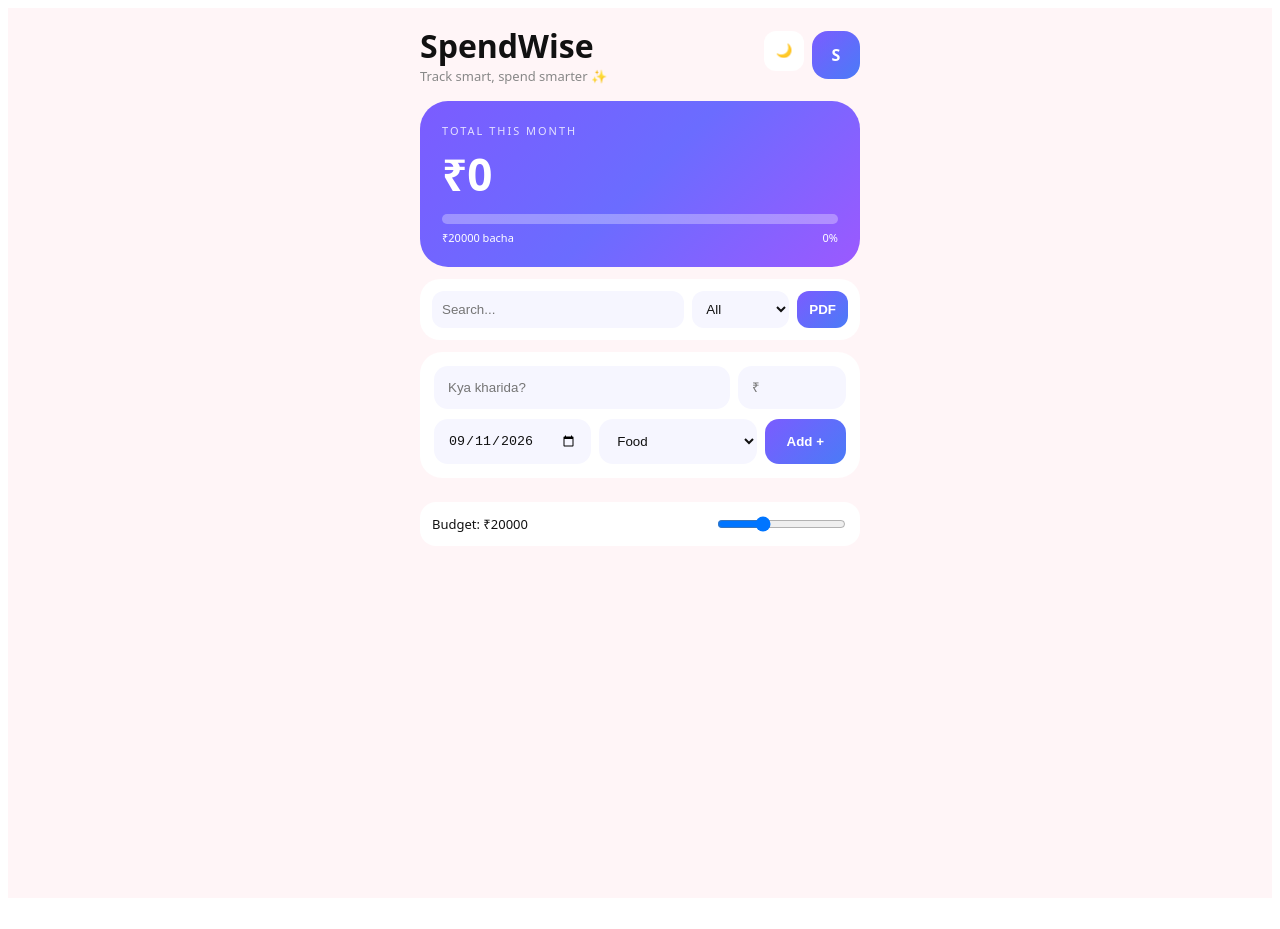
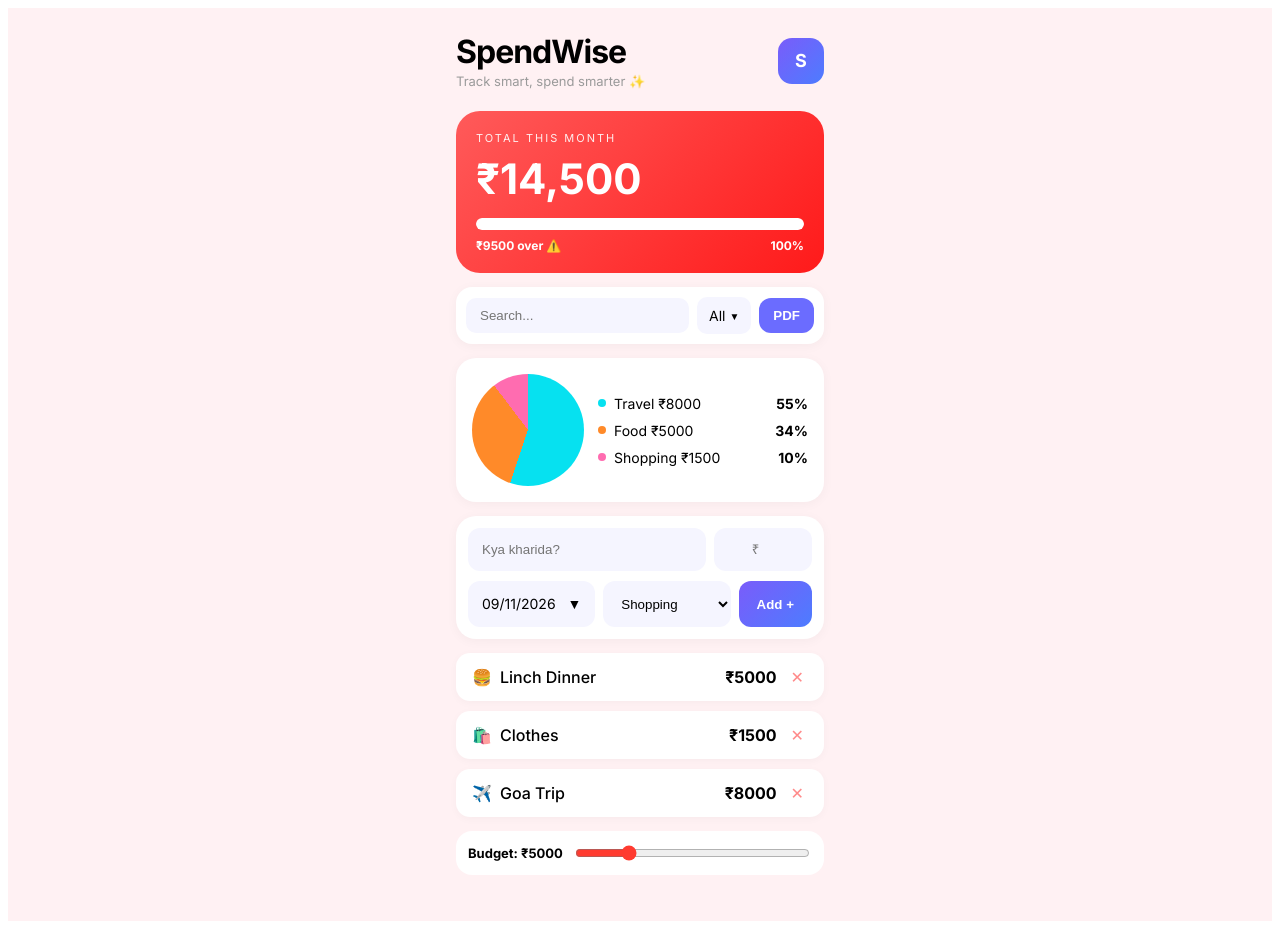
Before and after one commit to profitvertex-dot/SpendWise01, a React (Vite) app: page / in a window 1280 px wide. Before the commit the page ends 906 px from the top, so only its background shows below. Built offline with nearby package versions, Linux system fonts and the light colour scheme.

Commit message:
Update App.tsx

```diff
--- a/src/App.tsx
+++ b/src/App.tsx
@@ -3,136 +3,136 @@ import { useState, useEffect, useMemo } from 'react'
 type Cat = 'Food' | 'Gym' | 'Travel' | 'Shopping' | 'Other'
 type Expense = { id: string; title: string; amount: number; dateISO: string; cat: Cat }
 
-const catMeta: Record<Cat, {emoji: string, color: string, bg: string}> = {
-  Food: {emoji: '🍔', color: '#FF9E42', bg: '#FFF0E0'},
-  Gym: {emoji: '💪', color: '#A855F7', bg: '#F5E8FF'},
-  Travel: {emoji: '✈️', color: '#22D3EE', bg: '#E0FBFF'},
-  Shopping: {emoji: '🛍️', color: '#F472B6', bg: '#FFE4F0'},
-  Other: {emoji: '💸', color: '#FB7185', bg: '#FFE0E5'},
+const catMeta: Record<Cat, {emoji: string, color: string}> = {
+  Food: {emoji: '🍔', color: '#FF8A29'},
+  Gym: {emoji: '💪', color: '#A855F7'},
+  Travel: {emoji: '✈️', color: '#06E1F0'},
+  Shopping: {emoji: '🛍️', color: '#FF6CB0'},
+  Other: {emoji: '💸', color: '#FF5A5A'},
 }
 
 export default function App(){
   const [expenses, setExpenses] = useState<Expense[]>(()=>{
-    try{ return JSON.parse(localStorage.getItem('spendwise-final')||'[]') }catch{ return [] }
+    try{
+      const saved = localStorage.getItem('spendwise-final')
+      if(saved) return JSON.parse(saved)
+      return [
+        {id:"1",title:"Linch Dinner",amount:5000,cat:"Food" as Cat,dateISO:"2026-09-11"},
+        {id:"2",title:"Clothes",amount:1500,cat:"Shopping" as Cat,dateISO:"2026-09-11"},
+        {id:"3",title:"Goa Trip",amount:8000,cat:"Travel" as Cat,dateISO:"2026-09-11"}
+      ]
+    }catch{ return [] }
   })
-  const [budget, setBudget] = useState(()=> Number(localStorage.getItem('spendwise-budget')||'20000'))
-  const [dark, setDark] = useState(()=> localStorage.getItem('sw-dark')==='1')
+  const [budget, setBudget] = useState(()=> Number(localStorage.getItem('sw-budget')||'5000'))
   const [title, setTitle] = useState('')
   const [amount, setAmount] = useState('')
-  const [cat, setCat] = useState<Cat>('Food')
-  const [date, setDate] = useState(()=> new Date().toISOString().slice(0,10))
+  const [cat, setCat] = useState<Cat>('Shopping')
   const [q, setQ] = useState('')
-  const [filterCat, setFilterCat] = useState<Cat|'All'>('All')
 
   useEffect(()=>{ localStorage.setItem('spendwise-final', JSON.stringify(expenses)) },[expenses])
-  useEffect(()=>{ localStorage.setItem('spendwise-budget', String(budget)) },[budget])
-  useEffect(()=>{ localStorage.setItem('sw-dark', dark?'1':'0') },[dark])
+  useEffect(()=>{ localStorage.setItem('sw-budget', String(budget)) },[budget])
 
-  const filteredAll = useMemo(()=> expenses.filter(e=> e.dateISO.startsWith(new Date().toISOString().slice(0,7))), [expenses])
-  const total = filteredAll.reduce((a,b)=> a+b.amount,0)
-  const pct = Math.min(100, Math.round((total/budget)*100))
+  const total = expenses.reduce((a,b)=> a+b.amount,0)
+  const isOver = total > budget
+  const overAmt = total - budget
 
   const byCat = useMemo(()=>{
     const m = new Map<Cat, number>()
-    for(const e of filteredAll) m.set(e.cat, (m.get(e.cat)||0)+e.amount)
+    for(const e of expenses) m.set(e.cat, (m.get(e.cat)||0)+e.amount)
     return Array.from(m.entries()).sort((a,b)=> b[1]-a[1])
-  },[filteredAll])
+  },[expenses])
 
-  // pie gradient
   const pieGradient = useMemo(()=>{
+    if(total===0) return '#eee 0% 100%'
     let acc=0; return byCat.map(([c,sum])=>{
-      const p = (sum/total)*100
-      const start=acc; acc+=p
-      return `${catMeta[c].color} ${start}% ${acc}%`
+      const p = (sum/total)*100; const s=acc; acc+=p
+      return `${catMeta[c].color} ${s}% ${acc}%`
     }).join(', ')
   },[byCat,total])
 
-  const list = useMemo(()=> filteredAll.filter(e=>{
-    const okQ = e.title.toLowerCase().includes(q.toLowerCase())
-    const okC = filterCat==='All' || e.cat===filterCat
-    return okQ && okC
-  }),[filteredAll,q,filterCat])
+  const filtered = expenses.filter(e=> e.title.toLowerCase().includes(q.toLowerCase()))
 
   const add = ()=>{
     if(!title.trim()||!amount) return
-    setExpenses([{id:Date.now().toString(), title:title.trim(), amount:Number(amount), cat, dateISO:date},...expenses])
+    setExpenses([{id:Date.now().toString(), title:title.trim(), amount:Number(amount), cat, dateISO: new Date().toISOString().slice(0,10)},...expenses])
     setTitle(''); setAmount('')
   }
+
   const exportPDF = ()=>{
-    const txt = list.map(e=> `${e.dateISO} | ${e.cat} | ${e.title} | ₹${e.amount}`).join('\n')
-    const blob = new Blob([`SpendWise Report\nTotal: ₹${total}\n\n${txt}`], {type:'text/plain'})
+    const txt = expenses.map(e=> `${e.dateISO} | ${e.cat} | ${e.title} | ₹${e.amount}`).join('\n')
+    const blob = new Blob([`SpendWise Report\nTotal: ₹${total}\nBudget: ₹${budget}\n\n${txt}`], {type:'text/plain'})
     const url = URL.createObjectURL(blob); const a=document.createElement('a'); a.href=url; a.download=`SpendWise-${Date.now()}.txt`; a.click()
   }
 
-  const bg = dark?'#111113':'#FFF5F7'
-  const cardBg = dark?'#1E1E22':'#fff'
-  const text = dark?'#fff':'#111'
-  const sub = dark?'#999':'#888'
+  return(
+    <div style={{minHeight:'100vh', background:'#FFF1F3', fontFamily:'Inter, system-ui', paddingBottom:30}}>
+      <div style={{maxWidth:400, margin:'0 auto', padding:16, boxSizing:'border-box'}}>
 
-  return(
-    <div style={{minHeight:'100vh', background:bg, color:text, fontFamily:'system-ui', paddingBottom:90}}>
-      <div style={{maxWidth:440, margin:'0 auto', padding:16}}>
-        <div style={{display:'flex', justifyContent:'space-between', alignItems:'center'}}>
-          <div><h1 style={{margin:0, fontSize:32, fontWeight:900}}>SpendWise</h1><p style={{margin:0, color:sub, fontSize:13}}>Track smart, spend smarter ✨</p></div>
-          <div style={{display:'flex', gap:8}}>
-            <button onClick={()=> setDark(!dark)} style={{width:40, height:40, borderRadius:12, border:0, background:cardBg, cursor:'pointer'}}>{dark?'☀️':'🌙'}</button>
-            <div style={{width:48, height:48, borderRadius:16, background:'linear-gradient(135deg,#7B5CFF,#4A7BF7)', display:'grid', placeItems:'center', color:'#fff', fontWeight:900}}>S</div>
+        {/* HEADER */}
+        <div style={{display:'flex', justifyContent:'space-between', alignItems:'center', padding:'8px 0'}}>
+          <div><h1 style={{margin:0, fontSize:32, fontWeight:900, letterSpacing:-1}}>SpendWise</h1><p style={{margin:'2px 0 0 0', color:'#9A9A9A', fontSize:13}}>Track smart, spend smarter ✨</p></div>
+          <div style={{width:46, height:46, borderRadius:14, background:'linear-gradient(135deg,#7A5CFA,#4D7CFF)', display:'grid', placeItems:'center', color:'#fff', fontWeight:800, fontSize:18}}>S</div>
+        </div>
+
+        {/* TOTAL CARD - RED WHEN OVER */}
+        <div style={{background: isOver? 'linear-gradient(135deg,#FF5A5A,#FF1A1A)' : 'linear-gradient(135deg,#7A5CFA 0%, #6E6CFF 50%, #9B5CFF 100%)', borderRadius:24, padding:20, marginTop:14, color:'#fff', transition:'0.3s'}}>
+          <p style={{margin:0, fontSize:11, letterSpacing:2, opacity:0.9}}>TOTAL THIS MONTH</p>
+          <h1 style={{margin:'8px 0 14px 0', fontSize:42, fontWeight:900}}>₹{total.toLocaleString('en-IN')}</h1>
+          <div style={{height:12, background:'rgba(255,255,255,0.4)', borderRadius:20, overflow:'hidden'}}>
+            <div style={{height:'100%', width:'100%', background:'#fff', borderRadius:20}}/>
+          </div>
+          <div style={{display:'flex', justifyContent:'space-between', marginTop:8, fontSize:12, fontWeight:700}}>
+            <span>{isOver? `₹${overAmt} over ⚠️` : `₹${budget-total} bacha`}</span><span>100%</span>
           </div>
         </div>
 
-        <div style={{background:'linear-gradient(135deg,#7B5CFF 0%, #6B6CFF 50%, #9B59FF 100%)', borderRadius:28, padding:22, marginTop:16, color:'#fff'}}>
-          <p style={{margin:0, fontSize:11, letterSpacing:2, opacity:0.8}}>TOTAL THIS MONTH</p>
-          <h1 style={{margin:'6px 0', fontSize:44, fontWeight:900}}>₹{total.toLocaleString('en-IN')}</h1>
-          <div style={{height:10, background:'rgba(255,255,255,0.3)', borderRadius:10, overflow:'hidden', marginTop:10}}>
-            <div style={{height:'100%', width:`${pct}%`, background:'#fff', borderRadius:10}}/>
-          </div>
-          <div style={{display:'flex', justifyContent:'space-between', marginTop:6, fontSize:11}}><span>₹{budget-total>=0? `${budget-total} bacha` : `${Math.abs(budget-total)} over`}</span><span>{pct}%</span></div>
+        {/* SEARCH - FIXED PDF BAHAR */}
+        <div style={{background:'#fff', borderRadius:16, padding:10, marginTop:14, display:'flex', gap:8, alignItems:'center', width:'100%', boxSizing:'border-box', boxShadow:'0 2px 12px rgba(0,0,0,0.04)'}}>
+          <input value={q} onChange={e=> setQ(e.target.value)} placeholder="Search..." style={{flex:'1 1 0', minWidth:0, padding:'10px 14px', borderRadius:10, border:0, background:'#F5F5FF', outline:'none'}}/>
+          <div style={{padding:'10px 12px', borderRadius:10, background:'#F5F5FF', fontSize:14, flexShrink:0, display:'flex', alignItems:'center', gap:4, whiteSpace:'nowrap'}}>All <span style={{fontSize:10}}>▼</span></div>
+          <button onClick={exportPDF} style={{padding:'10px 14px', borderRadius:12, border:0, background:'#6B6CFF', color:'#fff', fontWeight:700, flexShrink:0, cursor:'pointer'}}>PDF</button>
         </div>
 
-        <div style={{background:cardBg, borderRadius:20, padding:12, marginTop:12, display:'flex', gap:8}}>
-          <input value={q} onChange={e=> setQ(e.target.value)} placeholder="Search..." style={{flex:1, padding:10, borderRadius:12, border:0, background: dark?'#2A2A2E':'#F6F6FF', color:text}}/>
-          <select value={filterCat} onChange={e=> setFilterCat(e.target.value as any)} style={{padding:10, borderRadius:12, border:0, background: dark?'#2A2A2E':'#F6F6FF', color:text}}>
-            <option value="All">All</option><option>Food</option><option>Gym</option><option>Travel</option><option>Shopping</option><option>Other</option>
-          </select>
-          <button onClick={exportPDF} style={{padding:'0 12px', borderRadius:12, border:0, background:'linear-gradient(135deg,#7B5CFF,#4A7BF7)', color:'#fff', fontWeight:700}}>PDF</button>
-        </div>
-
-        {total>0 && (
-          <div style={{background:cardBg, borderRadius:22, padding:16, marginTop:12, display:'flex', gap:16, alignItems:'center'}}>
-            <div style={{width:110, height:110, borderRadius:'50%', background:`conic-gradient(${pieGradient})`}}/>
-            <div style={{flex:1, display:'grid', gap:8}}>
+        {/* PIE CHART */}
+        <div style={{background:'#fff', borderRadius:20, padding:16, marginTop:14, display:'flex', gap:14, alignItems:'center', width:'100%', boxSizing:'border-box', boxShadow:'0 2px 12px rgba(0,0,0,0.04)'}}>
+          <div style={{width:112, height:112, borderRadius:'50%', background:`conic-gradient(${pieGradient})`, flexShrink:0}}/>
+          <div style={{flex:1, minWidth:0, display:'grid', gap:10}}>
             {byCat.map(([c,sum])=>{
               const p=Math.round((sum/total)*100)
-                return <div key={c} style={{display:'flex', justifyContent:'space-between', fontSize:13}}><span><span style={{display:'inline-block', width:8, height:8, borderRadius:10, background:catMeta[c].color, marginRight:6}}></span>{c} ₹{sum}</span><b>{p}%</b></div>
+              return <div key={c} style={{display:'flex', justifyContent:'space-between', fontSize:14, gap:8}}><span style={{display:'flex', alignItems:'center', gap:8, minWidth:0, overflow:'hidden'}}><span style={{width:8, height:8, borderRadius:10, background:catMeta[c].color, flexShrink:0}}></span><span style={{overflow:'hidden', textOverflow:'ellipsis', whiteSpace:'nowrap'}}>{c} ₹{sum}</span></span><b style={{flexShrink:0}}>{p}%</b></div>
             })}
           </div>
         </div>
-        )}
 
-        <div style={{background:cardBg, borderRadius:22, padding:14, marginTop:12, display:'grid', gap:10}}>
-          <div style={{display:'flex', gap:8}}>
-            <input value={title} onChange={e=> setTitle(e.target.value)} placeholder="Kya kharida?" style={{flex:1, padding:14, borderRadius:14, border:0, background: dark?'#2A2A2E':'#F6F6FF', color:text}}/>
-            <input value={amount} onChange={e=> setAmount(e.target.value)} type="number" placeholder="₹" style={{width:80, padding:14, borderRadius:14, border:0, background: dark?'#2A2A2E':'#F6F6FF', color:text}}/>
+        {/* ADD INPUTS - FIXED NICHE WALE */}
+        <div style={{background:'#fff', borderRadius:20, padding:12, marginTop:14, display:'grid', gap:10, width:'100%', boxSizing:'border-box', boxShadow:'0 2px 12px rgba(0,0,0,0.04)'}}>
+          <div style={{display:'flex', gap:8, width:'100%', boxSizing:'border-box'}}>
+            <input value={title} onChange={e=> setTitle(e.target.value)} placeholder="Kya kharida?" style={{flex:1, minWidth:0, padding:14, borderRadius:12, border:0, background:'#F5F5FF', outline:'none'}}/>
+            <input value={amount} onChange={e=> setAmount(e.target.value)} type="number" placeholder="₹" style={{width:70, flexShrink:0, padding:14, borderRadius:12, border:0, background:'#F5F5FF', textAlign:'center'}}/>
           </div>
-          <div style={{display:'flex', gap:8}}>
-            <input type="date" value={date} onChange={e=> setDate(e.target.value)} style={{flex:1, padding:14, borderRadius:14, border:0, background: dark?'#2A2A2E':'#F6F6FF', color:text}}/>
-            <select value={cat} onChange={e=> setCat(e.target.value as Cat)} style={{flex:1, padding:14, borderRadius:14, border:0, background: dark?'#2A2A2E':'#F6F6FF', color:text}}><option>Food</option><option>Gym</option><option>Travel</option><option>Shopping</option><option>Other</option></select>
-            <button onClick={add} style={{padding:'0 22px', borderRadius:14, border:0, background:'linear-gradient(135deg,#7B5CFF,#4A7BF7)', color:'#fff', fontWeight:800}}>Add +</button>
+          <div style={{display:'flex', gap:8, width:'100%', boxSizing:'border-box'}}>
+            <div style={{flex:1, minWidth:0, padding:14, borderRadius:12, background:'#F5F5FF', fontSize:14, display:'flex', justifyContent:'space-between', whiteSpace:'nowrap'}}>09/11/2026 <span>▼</span></div>
+            <select value={cat} onChange={e=> setCat(e.target.value as Cat)} style={{flex:1, minWidth:0, padding:14, borderRadius:12, border:0, background:'#F5F5FF'}}><option>Shopping</option><option>Food</option><option>Travel</option><option>Gym</option><option>Other</option></select>
+            <button onClick={add} style={{padding:'0 18px', borderRadius:12, border:0, background:'linear-gradient(135deg,#7A5CFA,#4D7CFF)', color:'#fff', fontWeight:800, flexShrink:0, whiteSpace:'nowrap', cursor:'pointer'}}>Add +</button>
           </div>
         </div>
 
-        <div style={{marginTop:12, display:'grid', gap:8}}>
-          {list.map(e=> (
-            <div key={e.id} style={{background:cardBg, padding:'12px 14px', borderRadius:14, display:'flex', justifyContent:'space-between'}}>
-              <span>{catMeta[e.cat].emoji} {e.title}</span><span><b>₹{e.amount}</b> <span onClick={()=> setExpenses(expenses.filter(x=> x.id!==e.id))} style={{color:'#ff6b6b', cursor:'pointer', marginLeft:8}}>✕</span></span>
+        {/* LIST */}
+        <div style={{marginTop:14, display:'grid', gap:10}}>
+          {filtered.map(e=> (
+            <div key={e.id} style={{background:'#fff', padding:'14px 16px', borderRadius:14, display:'flex', justifyContent:'space-between', alignItems:'center', width:'100%', boxSizing:'border-box', boxShadow:'0 2px 8px rgba(0,0,0,0.03)'}}>
+              <span style={{display:'flex', gap:8, alignItems:'center', fontWeight:500, minWidth:0, overflow:'hidden'}}><span style={{flexShrink:0}}>{catMeta[e.cat].emoji}</span><span style={{overflow:'hidden', textOverflow:'ellipsis', whiteSpace:'nowrap'}}>{e.title}</span></span>
+              <span style={{display:'flex', gap:10, alignItems:'center', flexShrink:0}}><b>₹{e.amount}</b><span onClick={()=> setExpenses(expenses.filter(x=> x.id!==e.id))} style={{color:'#FF8A8A', cursor:'pointer', padding:'0 4px'}}>✕</span></span>
             </div>
           ))}
         </div>
 
-        <div style={{background:cardBg, borderRadius:16, padding:12, marginTop:12, display:'flex', justifyContent:'space-between', alignItems:'center'}}>
-          <span style={{fontSize:13}}>Budget: ₹{budget}</span>
-          <input type="range" min="5000" max="50000" step="1000" value={budget} onChange={e=> setBudget(Number(e.target.value))}/>
+        {/* BUDGET SLIDER */}
+        <div style={{background:'#fff', borderRadius:16, padding:12, marginTop:14, display:'flex', justifyContent:'space-between', alignItems:'center', width:'100%', boxSizing:'border-box'}}>
+          <span style={{fontSize:13, fontWeight:700, whiteSpace:'nowrap'}}>Budget: ₹{budget}</span>
+          <input type="range" min="1000" max="20000" step="1000" value={budget} onChange={e=> setBudget(Number(e.target.value))} style={{flex:1, marginLeft:12, accentColor: isOver? '#FF3B30' : '#7A5CFA'}}/>
         </div>
+
       </div>
     </div>
   )
```
Lines whose indentation alone changed are shown as unchanged.
